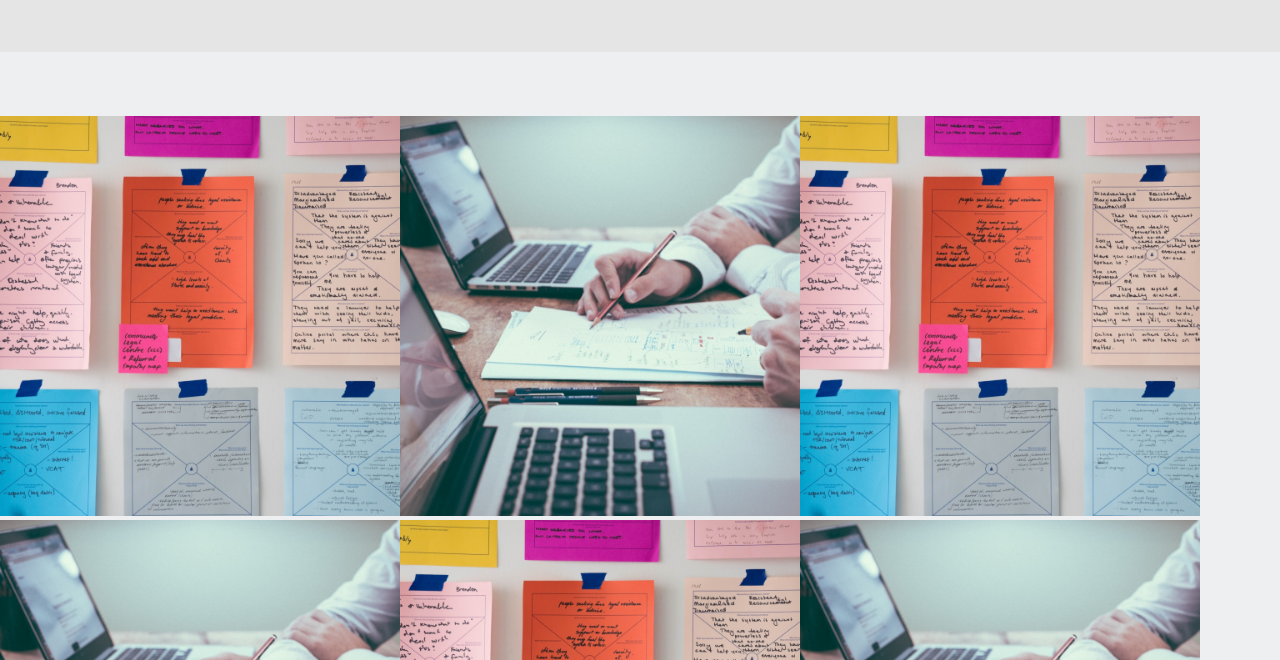
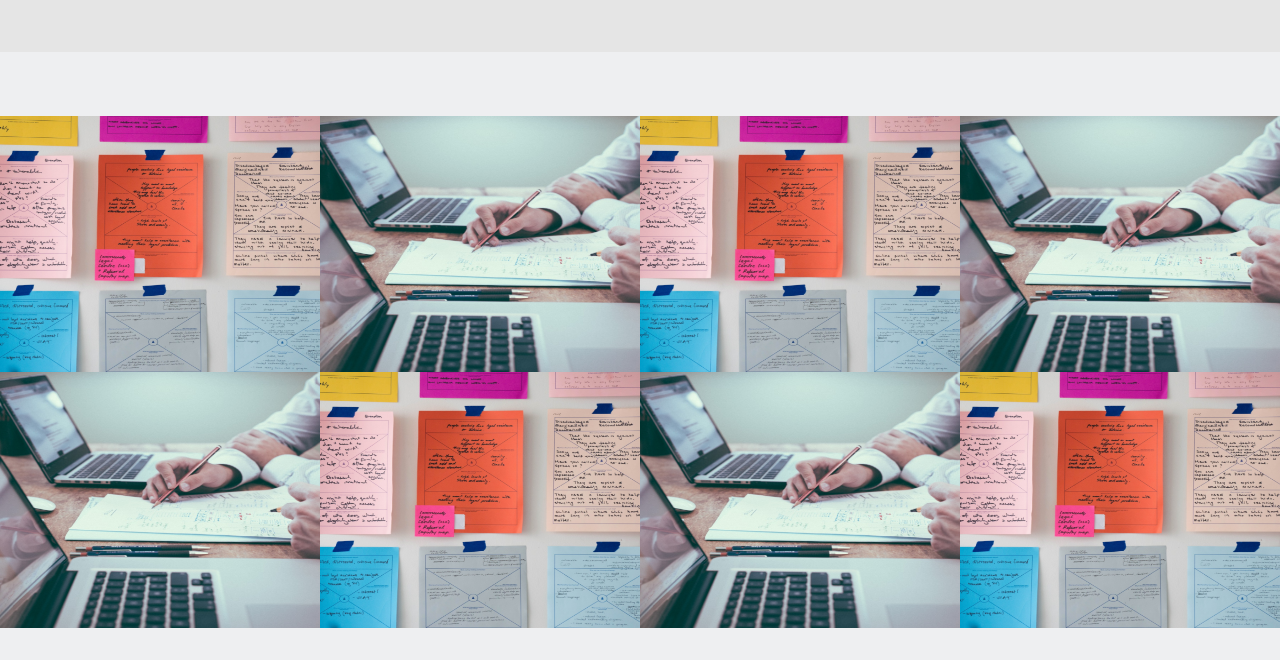
Before and after one commit to Viktory4121/web_it_portfolio, a plain HTML site: page index.html in a window 1280 px wide. Shown: the part 2350-3010 px from the top of the page. Drawn offline with Linux system fonts and the light colour scheme; a web font is replaced by a local one.

Commit message:
fix photos-block

```diff
--- a/index.html
+++ b/index.html
@@ -153,43 +153,51 @@
         <section class="company-photo flex">
             <div class="company-photo-items flex">
                 <div class="company-item">
+                    <div class="company-item-color"></div>
                     <img src="image/Rectangle1.png" alt="">
                 </div>
                 <div class="company-item">
+                    <div  class="company-item-color"></div>
                     <img src="image/Rectangle2.png" alt="">
                 </div>
                 <div class="company-item">
+                    <div class="company-item-color"></div>
                     <img src="image/Rectangle1.png" alt="">
                 </div>
                 <div class="company-item">
+                    <div class="company-item-color"></div>
                     <img src="image/Rectangle2.png" alt="">
                 </div>
                 <div class="company-item">
+                    <div class="company-item-color"></div>
+                    <img src="image/Rectangle2.png" alt="">
+                </div>
+                <div class="company-item">
+                    <div class="company-item-color"></div>
                     <img src="image/Rectangle1.png" alt="">
                 </div>
                 <div class="company-item">
+                    <div class="company-item-color"></div>
                     <img src="image/Rectangle2.png" alt="">
                 </div>
                 <div class="company-item">
+                    <div class="company-item-color"></div>
                     <img src="image/Rectangle1.png" alt="">
-                </div>
-                <div class="company-item">
-                    <img src="image/Rectangle2.png" alt="">
                 </div>
             </div>
 
             <div class="company-label flex total-center">
                 <div class="company-label-item">
-                    <img src="image/microsoft.png" alt="">
+                    <a href="#"><img src="image/microsoft.png" alt=""></a>
                 </div>
                 <div class="company-label-item">
-                    <img src="image/microsoft.png" alt="">
+                    <a href="#"><img src="image/microsoft.png" alt=""></a>
                 </div>
                 <div class="company-label-item">
-                    <img src="image/microsoft.png" alt="">
+                    <a href="#"><img src="image/microsoft.png" alt=""></a>
                 </div>
                 <div class="company-label-item">
-                    <img src="image/microsoft.png" alt="">
+                    <a href="#"><img src="image/microsoft.png" alt=""></a>
                 </div>
             </div>
         </section>
--- a/styles/style.css
+++ b/styles/style.css
@@ -286,31 +286,52 @@ h2{
 }
 
 .company-item{
+    width: 20vw;
+    height: 20vw;
+    position: relative;
+
     overflow: hidden;
+    flex: 1 1 25%;
+}
+
+.company-item-color{
+    position: absolute;
+    width: 100%;
+    height: 100%;
+
+    background: /* url("image/Rectangle2.png"), */
+    linear-gradient(0deg, rgba(52, 84, 122, 0.5), rgba(52, 84, 122, 0.5));
+    z-index: -1;
 }
 
 .company-item img {
-    width: 400px;
-    /* height: 480px; */
-    height: auto;
+    width: 100%;
+    height: 100%;
+    z-index: 2;
 }
+
+.company-item img:hover {
+    z-index: -1;
+}
+
+.company-item:hover .company-item-color {
+    opacity: 0.5;
+    z-index: 2;
+}
+
+
 
 .company-label{
     width: 100%;
     margin-top: 3vw;
 
     flex-direction: row;
+    /* flex-wrap: wrap; */
 }
 
 .company-label-item img {
     width: 10vw;
-    z-index: 1;
 }
-
-/* .company-label-item img:hover {
-    background: linear-gradient(0deg, rgba(52, 84, 122, 0.8), rgba(52, 84, 122, 0.8));
-    z-index: 2;
-} */
 
 .company-label-item + .company-label-item {
     margin-left: 3vw;
```
